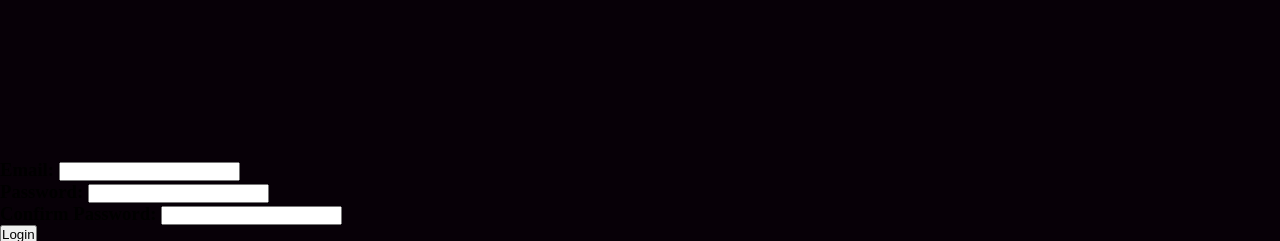
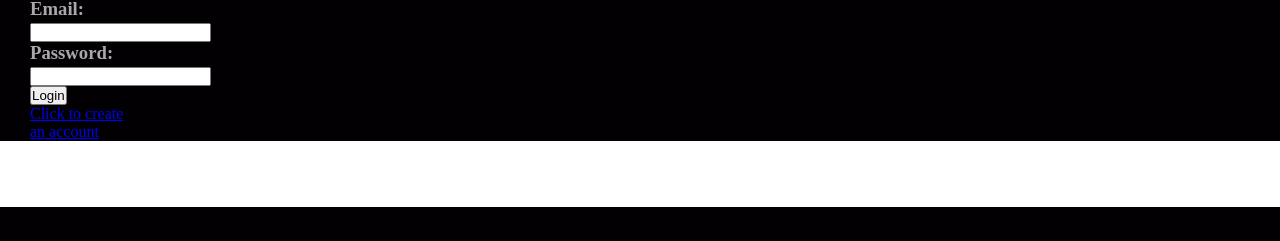
Before and after one commit to proj-algos-july2020/solo_project_jeffJ, a Django app: page / in a window 1280 px wide. Shown: the part 593-834 px from the top of the page. After the commit the page ends 800 px from the top, so only its background shows below. Run offline with Django 3.2, Linux system fonts and the light colour scheme.

Commit message:
added css to reg need to fix inline issues

```diff
--- a/petesapp/models.py
+++ b/petesapp/models.py
@@ -28,9 +28,7 @@ class UserManager(models.Manager):
         if not EMAIL_REGEX.match(postData['email_input']):
             errors['email'] = 'Please enter a valid Email address!'
         if len(postData['password_input']) < 5:
-             errors['password'] = 'Please enter an email that contains 5 or more character'
-        if postData['confirmpw_input'] != postData['password_input']:
-            errors['confirm_pw'] = "Your passwords dont match"
+            errors['password'] = 'Please enter an email that contains 5 or more character'
         return errors
 
 
--- a/petesapp/static/css/home.css
+++ b/petesapp/static/css/home.css
@@ -3,11 +3,11 @@
     padding: 0
 }
 .container {
-    width: 1024 px;
-    height: 1400 px ;
+    width: 0px auto;
+    height: 0px auto;
     margin: 0px auto;
     padding: 0px;
-    background-color: rgb(7, 0, 7);}
+    background-color: rgb(3, 0, 3);}
 h1{
     color: rgb(203, 218, 218);
     font-variant: unset;
@@ -26,19 +26,23 @@ h1{
 
 }
 p{
-    margin-top: 70px;
+    margin-top: 10px;
     margin-left: 75px;
     width: 500px;
-    height: 500px;
     font-size: 30px;
     color: white;
     display: inline-block;
 }
 #vid{
-    margin-top: 10px;
+    margin-top: 5px;
     margin-left: 150px;
     vertical-align: top;
-    width: 400px;
-    height: 500px;
     display: inline-block;
 }
+
+#login{
+    width: 100px;
+    height: 40 px;
+    color: darkgrey;
+    margin-left: 30px;
+}
--- a/petesapp/templates/index.html
+++ b/petesapp/templates/index.html
@@ -13,26 +13,20 @@
 
     <div class="container">
         <h1>Tapao Fitness</h1>
-
         <img src="static/images/1-2.png " alt="holder" id="logo">
-
         <br>
-
-
-        <p> Lorem ipsum dolor sit amet consectetur adipisicing elit. Harum velit corrupti pariatur! Error dolores voluptates voluptatibus deserunt sunt nulla aspernatur iste! Possimus error cupiditate aliquam eligendi minima, quia maiores assumenda!</h3>
-
+            <p> Lorem ipsum dolor sit amet consectetur adipisicing elit. Harum velit corrupti pariatur! Error dolores voluptates voluptatibus deserunt sunt nulla aspernatur iste! Possimus error cupiditate aliquam eligendi minima, quia maiores assumenda!</h3>
 
         <div id="vid">
             <iframe width="500" height="400" src="https://www.youtube.com/embed/rdmcDfK5wAw" frameborder="0" allow="accelerometer; autoplay; encrypted-media; gyroscope; picture-in-picture" allowfullscreen></iframe>
         </div>
-        <div>
+        <div id="login">
 
             <form action="/login" method="POST">
             {% csrf_token %}
 
                 <h3>Email: <input type="text" name="email_input"></h3>
                 <h3>Password: <input type="text" name="password_input"></h3>
-                <h3>Confirm Password: <input type="text" name="confirmpw_input"></h3>
 
                 <input type="submit" value="Login">
             </form>
@@ -46,7 +40,6 @@
             </ul>
             {% endif %}
         <div>
-            <img src="place " alt="hold">
             <a href="/registration"> Click to create an account </a>
         </div>
     </div>
--- a/petesapp/templates/registration.html
+++ b/petesapp/templates/registration.html
@@ -4,8 +4,13 @@
     <meta charset="UTF-8">
     <meta name="viewport" content="width=device-width, initial-scale=1.0">
     <title>Registration</title>
+    {% load static %}
+    <link rel="stylesheet" href="{% static 'css/reg.css' %}">
+    <script src="{% static 'js/script.js' %}"></script>
 </head>
 <body>
+
+
 
     <h2>Registration</h2>
 
```
Also changed, not shown: petesapp/static/css/reg.css (added, +15 -0 lines), petesapp/static/images/athletic.jpg (added).
